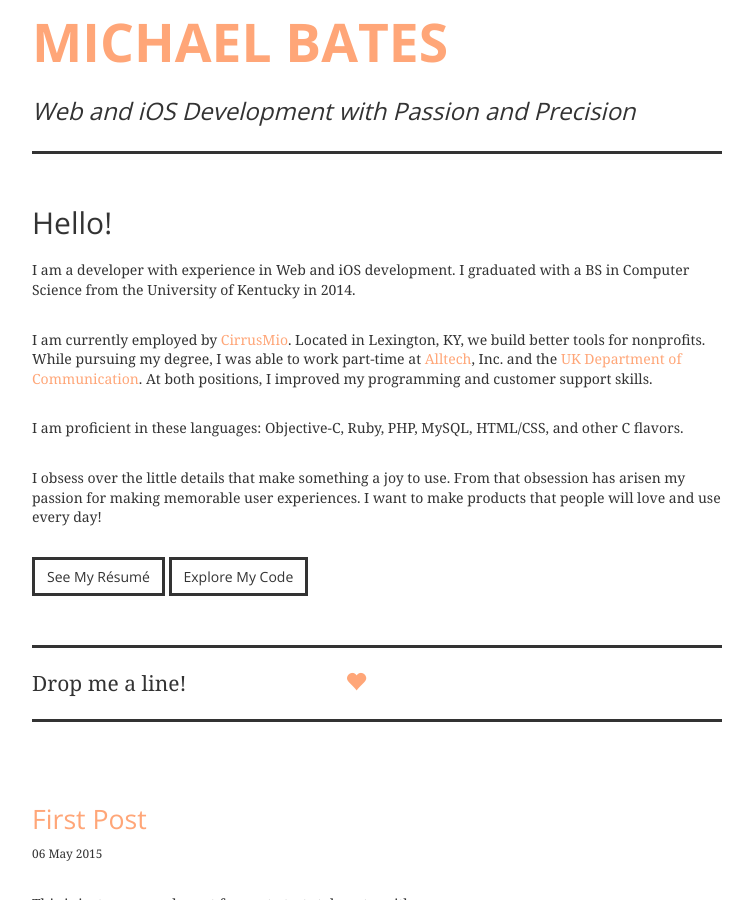
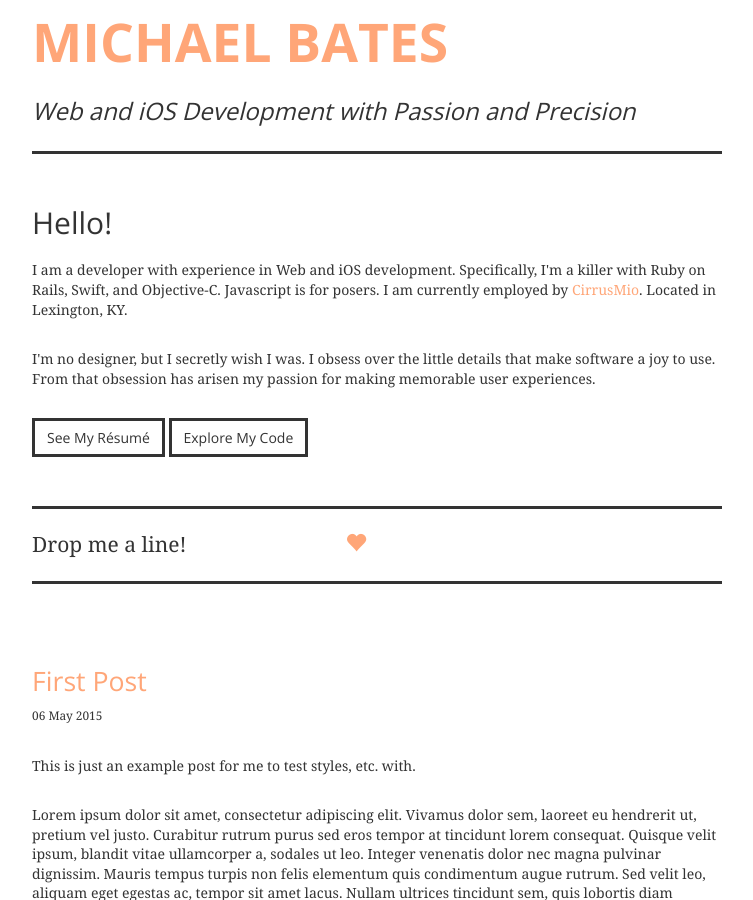
Before and after one commit to mklbtz/mklbtz.github.io, a Jekyll site: the page built from index.html, in a window 1280 px wide and 900 px high, scrolled down 467 px. Shown: the whole window, without its empty margins (263-1016 px from the left). Built offline with Jekyll 4.4.1, drawn with Linux system fonts in a browser that asks for light colours; nearby versions of some CDN libraries; some web fonts are replaced; Markdown is read by kramdown in place of the engine named in the settings; the list of posts is cut into pages by our own code.

Commit message:
Copy changes!

```diff
--- a/index.html
+++ b/index.html
@@ -2,19 +2,13 @@
 layout: default
 ---
 <img src="http://api.stathat.com/c?ukey=Mzc5NyD9LTBB4AKD3yVSH_HZRusY&key=16p3oNa5cS_nTZSYkZ5WYCBSNXVN&count=1" style="display:none;" width="1" height="1">
-<img src="http://signalman.io/r/jxC2nopJLFonVO2L78ELTg?message=home" style="display:none;" width="1" height="1">
 <div class="col-xs-12">
   <h2>Hello!</h2>
   <p>
-    I am a developer with experience in Web and iOS development. I graduated with a BS in Computer Science from the University of Kentucky in 2014.
+    I am a developer with experience in Web and iOS development. Specifically, I'm a killer with Ruby on Rails, Swift, and Objective-C. Javascript is for posers. I am currently employed by <a href="http://cirrusmio.com">CirrusMio</a>. Located in Lexington, KY.
   </p>
   <p>
-    I am currently employed by <a href="http://cirrusmio.com">CirrusMio</a>. Located in Lexington, KY, we build better tools for nonprofits.
-    While pursuing my degree, I was able to work part-time at <a href="http://www.alltech.com">Alltech</a>, Inc. and the <a href="http://comm.uky.edu">UK Department of Communication</a>. At both positions, I improved my programming and customer support skills.
-  </p>
-  <p>I am proficient in these languages: Objective-C, Ruby, PHP, MySQL, HTML/CSS, and other C flavors.</p>
-  <p>
-    I obsess over the little details that make something a joy to use. From that obsession has arisen my passion for making memorable user experiences. I want to make products that people will love and use every day!
+    I'm no designer, but I secretly wish I was. I obsess over the little details that make software a joy to use. From that obsession has arisen my passion for making memorable user experiences.
   </p>
 </div>
 <div class="col-sm-12">
```
